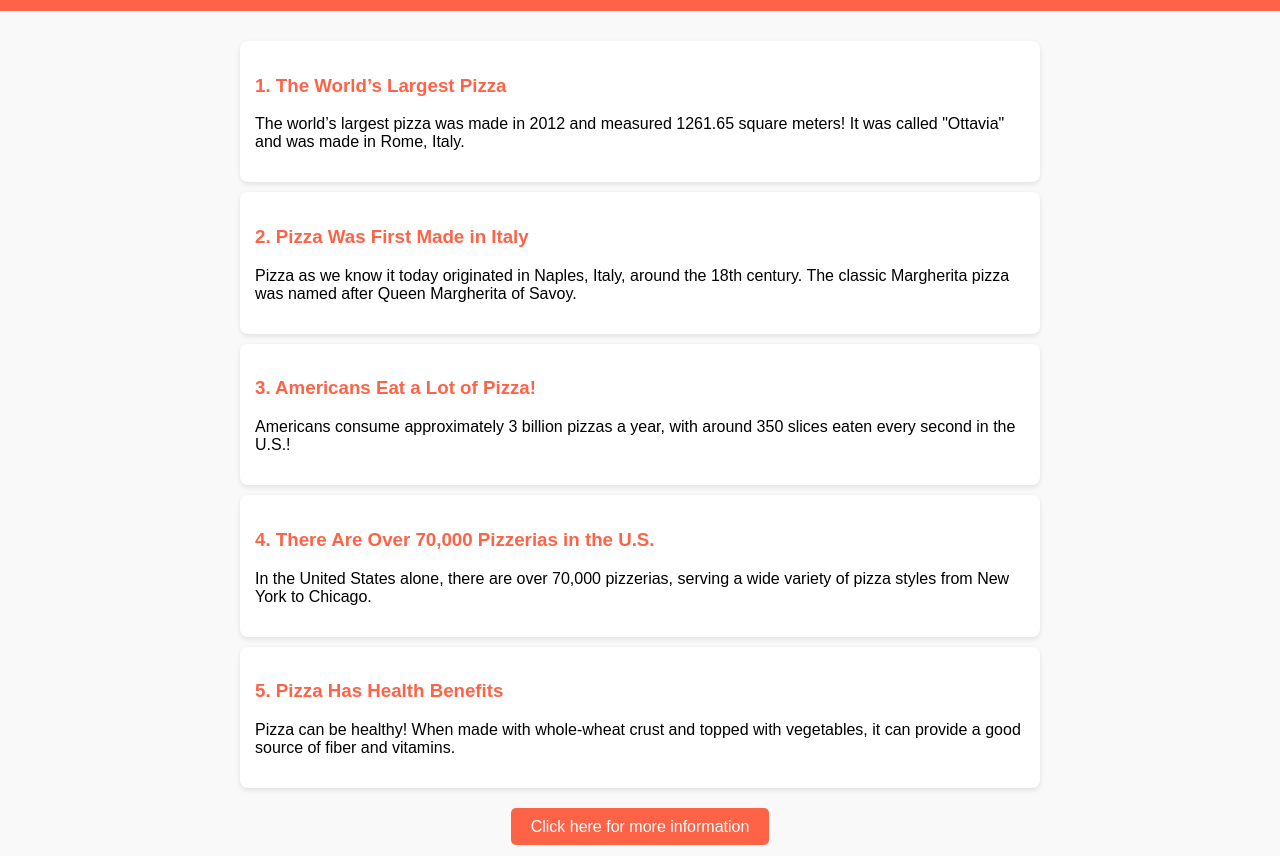
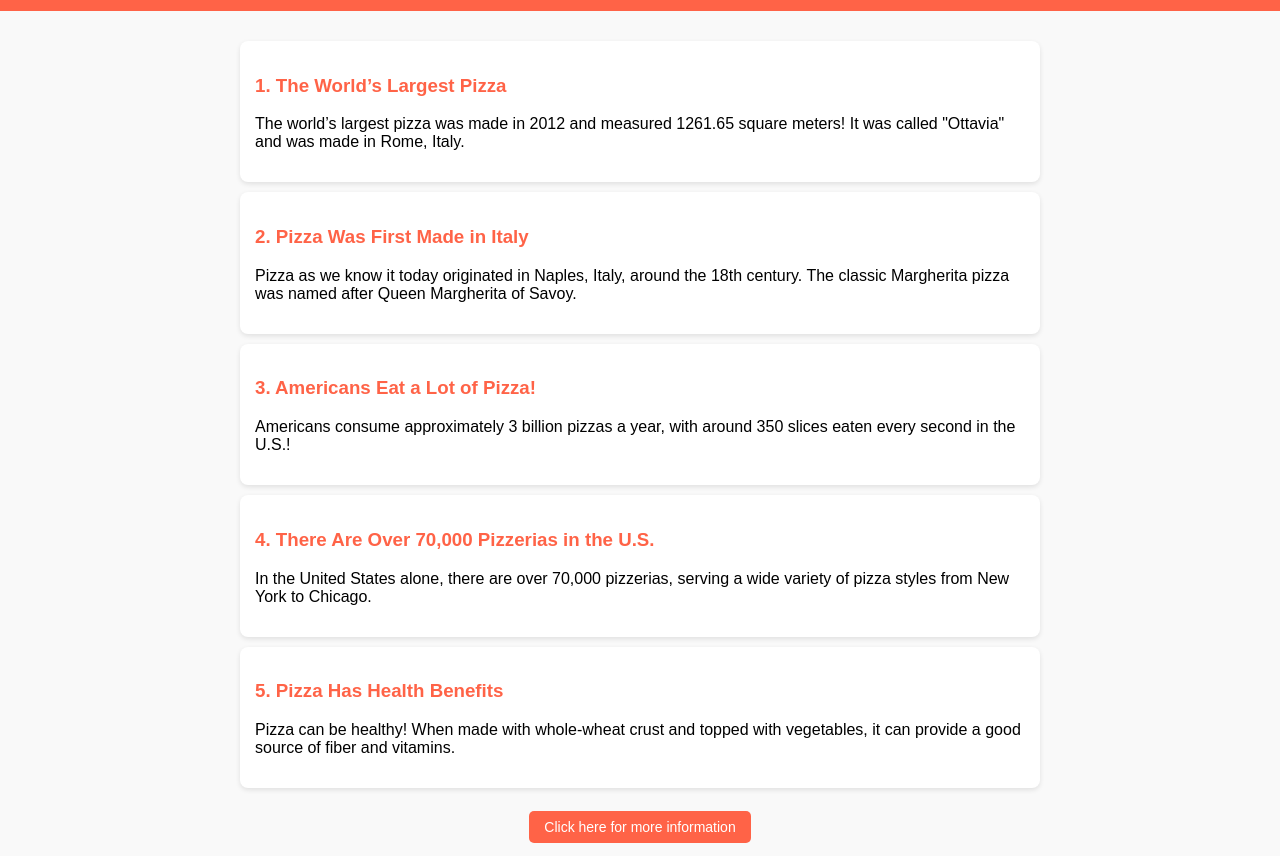
Before and after one commit to TheInsaneMan/FunPizzaFacts, a plain HTML site: page index.html in a window 1280 px wide. Shown: the part 89-945 px from the top of the page. Drawn offline with Linux system fonts and the light colour scheme.

Commit message:
Update index.html

```diff
--- a/index.html
+++ b/index.html
@@ -40,9 +40,9 @@
             text-decoration: none;
             background-color: #ff6347;
             color: white;
-            padding: 10px 20px;
+            padding: 8px 15px; /* Smaller padding */
             border-radius: 5px;
-            font-size: 16px;
+            font-size: 14px; /* Smaller font size */
         }
         .button-container a:hover {
             background-color: #e5533e;
@@ -78,7 +78,7 @@
     </div>
 
     <div class="button-container">
-        <a href="https://example.com/more-info" target="_blank">Click here for more information</a>
+        <a href="https://theinsaneman.github.io/FunPizzaFacts/gamesearch">Click here for more information</a>
     </div>
 </div>
 
```
